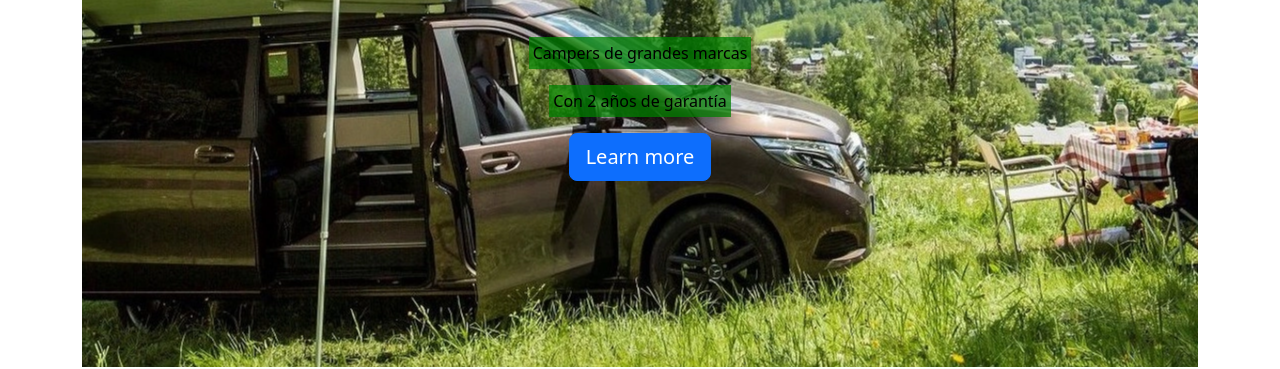
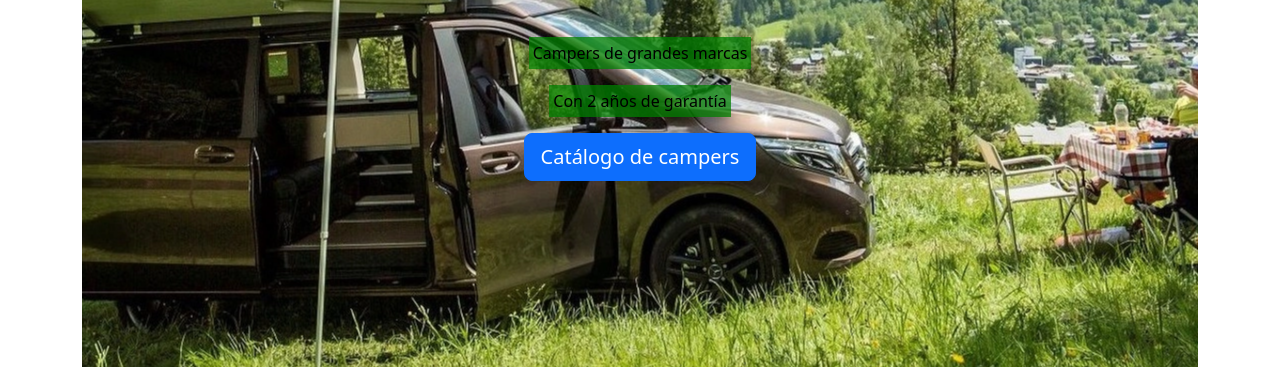
Before and after one commit to AlvaroValenzuela99/Tarea_Diseno, a plain HTML site: page index.html in a window 1280 px wide. Shown: the part 442-811 px from the top of the page. Drawn offline with nearby package versions, Linux system fonts and the light colour scheme.

Commit message:
enlace del jumbotron mas accesible

```diff
--- a/index.html
+++ b/index.html
@@ -28,7 +28,7 @@
             <hr class="my-4">
             <p>Campers de grandes marcas</p>
             <p>Con 2 años de garantía</p>
-            <a class="btn btn-primary btn-lg" href="#" role="button">Learn more</a>
+            <a class="btn btn-primary btn-lg" href="#" role="button">Catálogo de campers</a>
           </div>
     </section>
     <div class="container audio d-flex justify-content-center mt-4">
```
